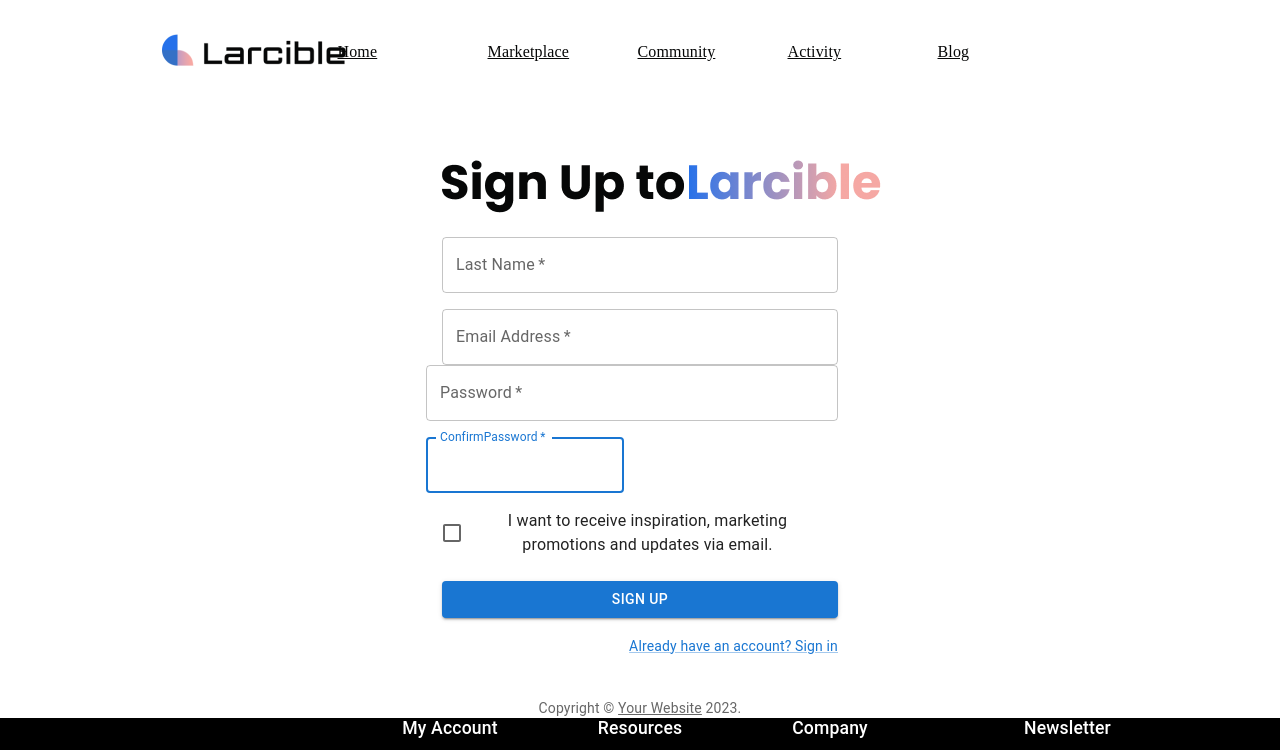
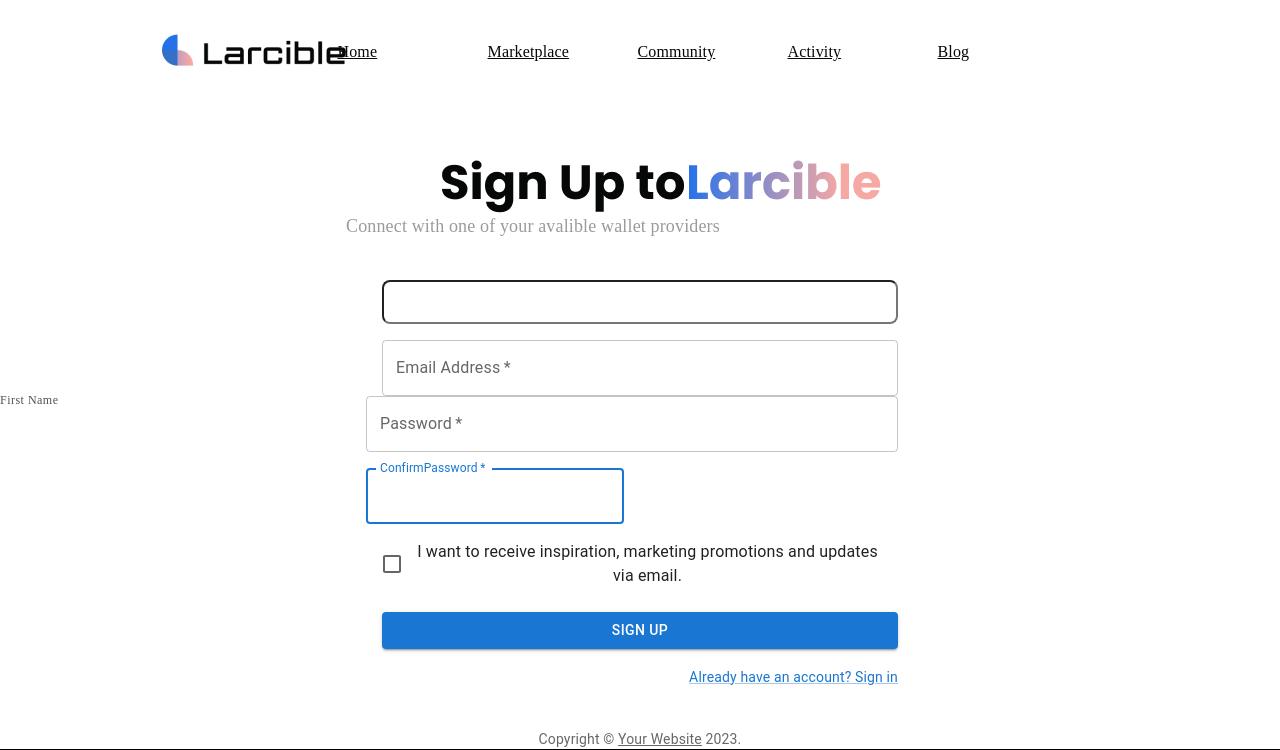
Before and after one commit to SamaMansour/nft-marketplace-private, a React (Create React App) app: page / in a window 1280 px wide. Shown: the top 750 px of the page. Built offline with nearby package versions, Linux system fonts and the light colour scheme.

Commit message:
Fix Footer

```diff
--- a/src/app/components/Footer/Footer.scss
+++ b/src/app/components/Footer/Footer.scss
@@ -1,30 +1,24 @@
-.footer h5 {
+.footer {
+	h5 {
 		font-size: 1.1rem;
 		color: #fff;
 	}
-
-.footer {
 	padding-bottom: 30px;
 	background: #000;
 }
-
 .list__item {
 	background: transparent !important;
 	padding-left: 0 !important;
 	border: none !important;
-}
-
-.list__item a {
+	a {
 		text-decoration: none;
 		color: rgba(255, 255, 255, 0.772);
-
 		font-size: 0.9rem;
-}
-
-.list__item a:hover {
+		&:hover {
 			color: rgba(255, 255, 255, 0.772);
 		}
-
+	}
+}
 .newsletter {
 	width: 100%;
 	border-radius: 50px;
@@ -37,25 +31,23 @@
 	font-size: 0.8rem;
 	background: #343444;
 }
-
 ::placeholder {
 	color: rgba(255, 255, 255, 0.772);
 }
-
-.social__links span a {
+.social__links {
+	span {
+		a {
 			text-decoration: none;
-
 			color: rgba(255, 255, 255, 0.772);
-
 			font-size: 1.2rem;
 			font-weight: 400;
 			transition: 0.3s;
-}
-
-.social__links span a:hover {
+			&:hover {
 				color: #e250e5;
 			}
-
+		}
+	}
+}
 .copyright {
 	font-size: 0.8rem;
 }
--- a/src/app/components/Header/Header.scss
+++ b/src/app/components/Header/Header.scss
@@ -5,6 +5,7 @@
   left: 0px;
   top: 0px;
 }
+
 #base {
   position: absolute;
   width: 1920px;
@@ -13,6 +14,7 @@
   top: 0px;
   background: #FFFFFF;
 }
+
 #logo {
   position: absolute;
   width: 186.07px;
@@ -20,6 +22,7 @@
   left: 160.96px;
   top: 25px;
 }
+
 #navigation {
   display: flex;
   flex-direction: row;
@@ -33,6 +36,7 @@
   top: 35.51%;
   bottom: 38.32%;
 }
+
 #menu {
   /* Navigation */
   /* Auto layout */
@@ -145,6 +149,7 @@
   order: 0;
   flex-grow: 0;
 }
+
 #connect-wallet {
   /* Button */
   /* Auto layout */
@@ -179,6 +184,7 @@
   order: 0;
   flex-grow: 0;
 }
+
 #call-to-action {
   display: flex;
   flex-direction: row;
--- a/src/app/pages/signup.tsx
+++ b/src/app/pages/signup.tsx
@@ -14,6 +14,7 @@ import Container from '@mui/material/Container';
 import { createTheme, ThemeProvider } from '@mui/material/styles';
 import LogoTitle from "../assets/images/LogoTitle.png"
 import Title from "../assets/images/Title.png"
+import '../styles/signup.scss'
 
 
 
@@ -61,17 +62,18 @@ export default function SignUp() {
           <Grid item xs={12} sm={6}>
           <img src={LogoTitle} />
           </Grid>
+          <p className='subtitle'>Connect with one of your avalible wallet providers</p>
           </Grid>
           <Box component="form" noValidate onSubmit={handleSubmit} sx={{ mt: 3 }}>
             <Grid container spacing={2}>
               <Grid item xs={12}>
-                <TextField
+                <label className='input-label'>First Name</label>
+                <input
                   required
-                  fullWidth
-                  id="lastName"
-                  label="Last Name"
-                  name="lastName"
+                  id="firstName"
+                  name="firstName"
                   autoComplete="family-name"
+                  className='input'
                 />
               </Grid>
               <Grid item xs={12}>
--- a/src/app/styles/signup.scss
+++ b/src/app/styles/signup.scss
@@ -0,0 +1,97 @@
+.subtitle {
+  width: 458px;
+  height: 27px;
+  font-family: 'Poppins';
+  font-style: normal;
+  font-weight: 500;
+  font-size: 18px;
+  line-height: 27px;
+  display: flex;
+  align-items: center;
+  color: #060707;
+  opacity: 0.4;
+  flex: none;
+  order: 1;
+  flex-grow: 0;
+}
+
+.fa-google{
+  box-sizing: border-box;
+  display: flex;
+  flex-direction: row;
+  justify-content: center;
+  align-items: center;
+  padding: 16px 61px;
+  gap: 8px;
+  width: 238px;
+  height: 60px;
+  background: #FFFFFF;
+  border: 1px solid #2571EA;
+  border-radius: 8px;
+  flex: none;
+  order: 0;
+  flex-grow: 0;
+}
+
+
+.input {
+    /* Input Field */
+  box-sizing: border-box;
+
+  /* Auto layout */
+
+  display: flex;
+  flex-direction: column;
+  justify-content: center;
+  align-items: flex-start;
+  padding: 12px 16px;
+  gap: 10px;
+
+  width: 516px;
+  height: 44px;
+
+  /* White/Default
+
+  (Default text)
+  */
+  background: #FFFFFF;
+  border-radius: 8px;
+
+  /* Inside auto layout */
+
+  flex: none;
+  order: 1;
+  align-self: stretch;
+  flex-grow: 0;
+
+}
+.input-label {
+  position: absolute;
+  width: 69px;
+  height: 18px;
+  left: 0px;
+  top: calc(50% - 18px/2);
+
+  font-family: 'Poppins';
+  font-style: normal;
+  font-weight: 500;
+  font-size: 12px;
+  line-height: 18px;
+  /* identical to box height */
+
+  display: flex;
+  align-items: center;
+  letter-spacing: 0.04em;
+  text-transform: capitalize;
+
+  /* Typeface */
+
+  color: #060707;
+
+  opacity: 0.7;
+
+}
+
+.signup{
+
+}
```
Lines whose indentation alone changed are shown as unchanged.
